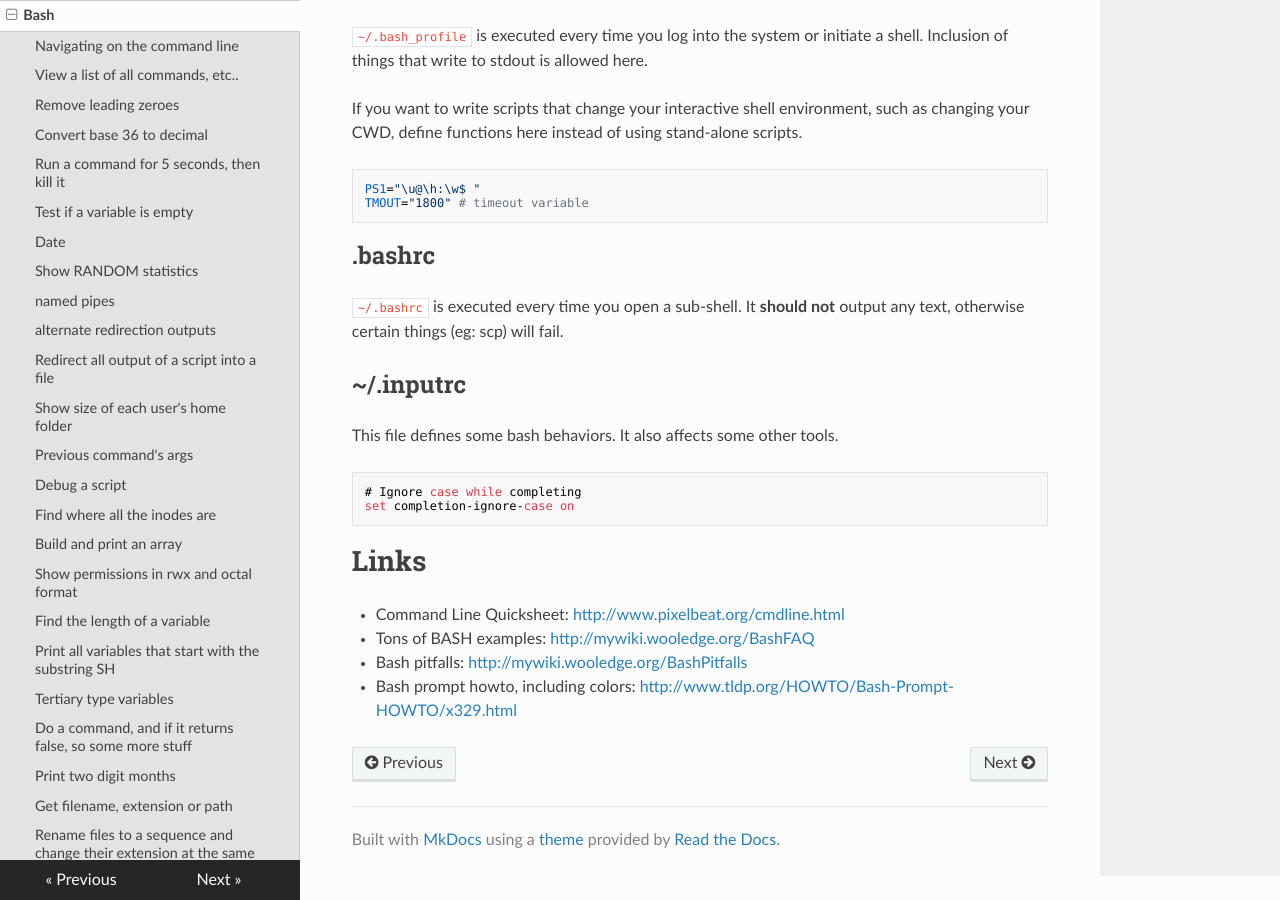
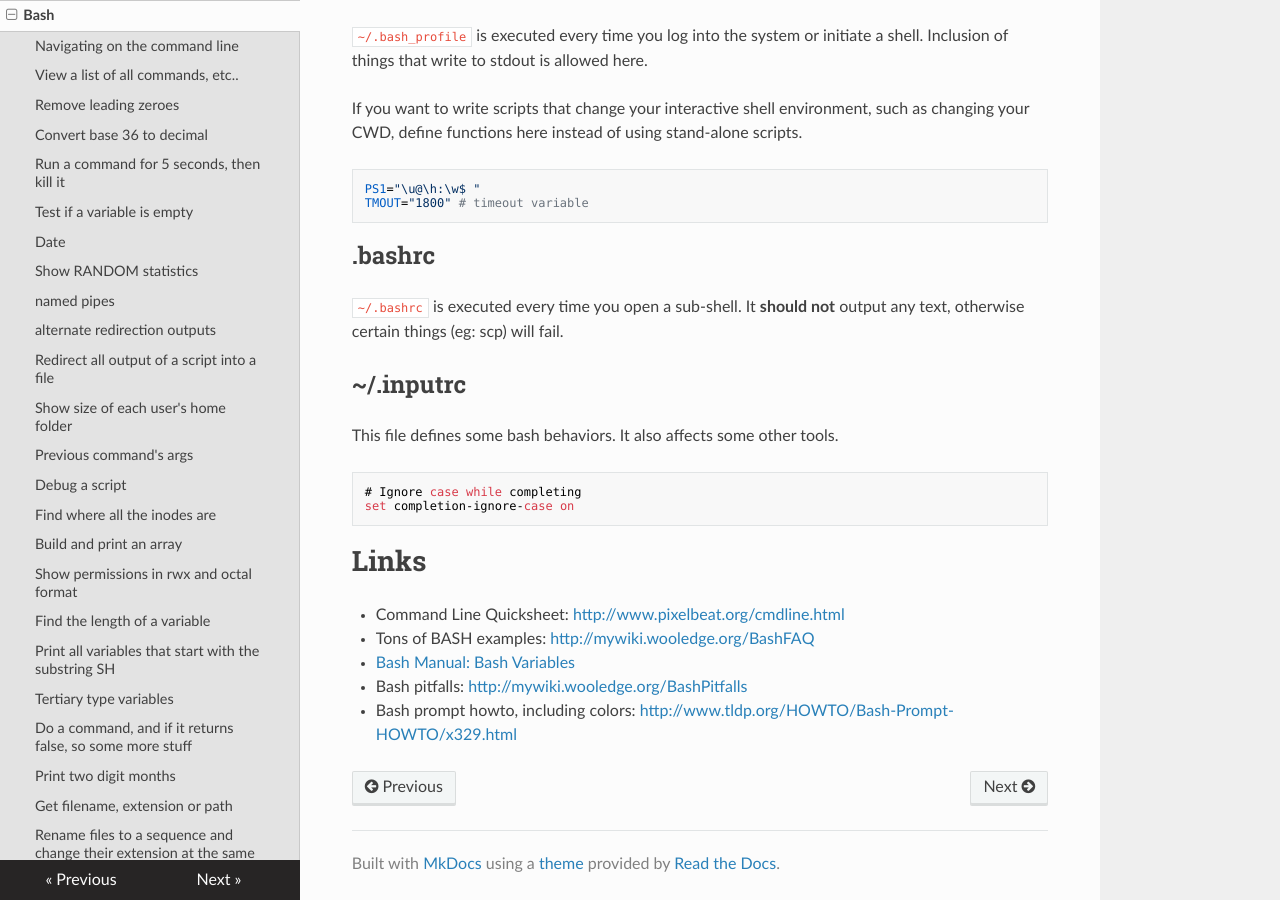
Before and after one commit to lando-cal/tech-notes, an MkDocs documentation site: the page built from docs/bash.md, in a window 1280 px wide and 900 px high, scrolled down 6203 px. Built offline with MkDocs 1.6.1, drawn with Linux system fonts in a browser that asks for light colours; nearby versions of some CDN libraries.

Commit message:
Add link

```diff
--- a/docs/bash.md
+++ b/docs/bash.md
@@ -296,5 +296,6 @@ set completion-ignore-case on
 
 - Command Line Quicksheet: <http://www.pixelbeat.org/cmdline.html>
 - Tons of BASH examples: <http://mywiki.wooledge.org/BashFAQ>
+- [Bash Manual: Bash Variables](https://www.gnu.org/software/bash/manual/html_node/Bash-Variables.html)
 - Bash pitfalls: <http://mywiki.wooledge.org/BashPitfalls>
 - Bash prompt howto, including colors: <http://www.tldp.org/HOWTO/Bash-Prompt-HOWTO/x329.html>
```
